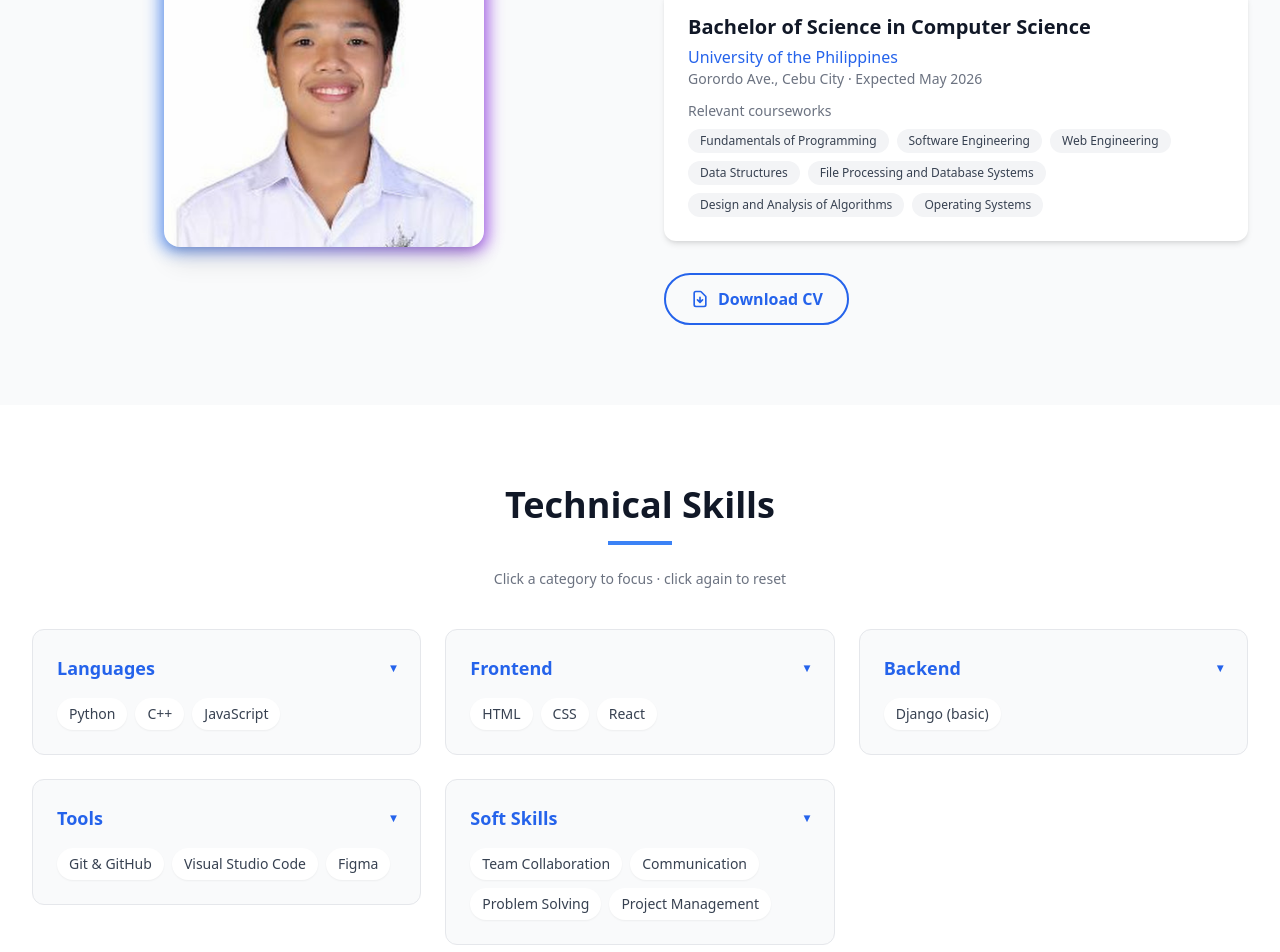
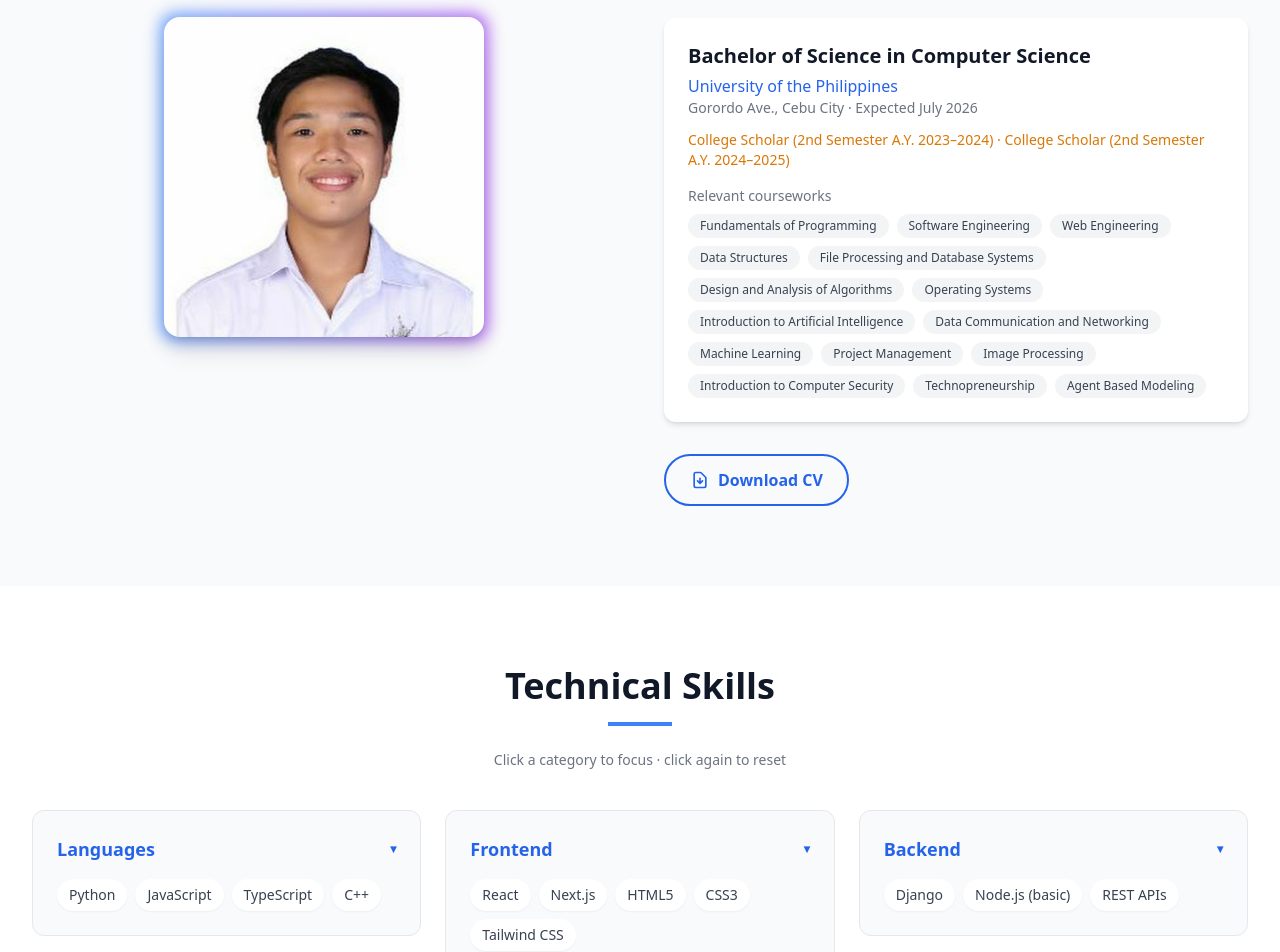
Before and after one commit to jasrulete/portfolio, a React (Vite) app: page / in a window 1280 px wide. Shown: the part 1220-2172 px from the top of the page. Built offline with nearby package versions, Linux system fonts and the light colour scheme; no server answers.

Commit message:
updated overall

```diff
--- a/index.html
+++ b/index.html
@@ -6,7 +6,7 @@
     <meta name="viewport" content="width=device-width, initial-scale=1.0" />
     <meta
       name="description"
-      content="Jeric Ashley S. Rulete — BS Computer Science student at UP Cebu. Portfolio showcasing web development, Python projects, and academic work."
+      content="Jeric Ashley S. Rulete — Full-stack developer and BS Computer Science student at UP Cebu. Portfolio showcasing React, Next.js, Python, and ML projects."
     />
     <title>Jeric Rulete | Portfolio</title>
   </head>
--- a/src/components/about-section.tsx
+++ b/src/components/about-section.tsx
@@ -51,8 +51,8 @@ function AboutGrid({
       <ScrollReveal direction="right" delay={150}>
         <div>
           <p className="text-lg text-gray-600 dark:text-gray-300 leading-relaxed mb-6">
-            {profile.tagline} I enjoy turning ideas into polished software—from
-            coursework and personal projects to real-world operations.
+            {profile.tagline} I enjoy transforming ideas into functional systems
+            through clean code, problem-solving, and continuous learning.
           </p>
 
           <div className="bg-white dark:bg-gray-800 rounded-xl p-6 shadow-md hover:shadow-lg transition-shadow duration-300">
@@ -63,9 +63,9 @@ function AboutGrid({
             <p className="text-gray-500 dark:text-gray-400 text-sm mb-3">
               {education.campus} · {education.expected}
             </p>
-            {/* <p className="text-sm font-medium text-amber-600 dark:text-amber-400 mb-4">
+            <p className="text-sm font-medium text-amber-600 dark:text-amber-400 mb-4">
               {education.honors}
-            </p> */}
+            </p>
             <p className="text-sm text-gray-500 dark:text-gray-400 mb-2">
               Relevant courseworks
             </p>
--- a/src/components/projects-section.tsx
+++ b/src/components/projects-section.tsx
@@ -73,10 +73,21 @@ export default function Projects() {
                   <div className="p-6 flex flex-col flex-grow">
                     <p className="text-sm text-blue-600 dark:text-blue-400 font-medium mb-1">
                       {project.period}
+                      {"subtitle" in project && project.subtitle && (
+                        <span className="text-gray-500 dark:text-gray-400 font-normal">
+                          {" "}
+                          · {project.subtitle}
+                        </span>
+                      )}
                     </p>
                     <h3 className="text-xl font-bold mb-2 group-hover:text-blue-600 dark:group-hover:text-blue-400 transition-colors">
                       {project.title}
                     </h3>
+                    {"inProgress" in project && project.inProgress && (
+                      <span className="inline-block text-xs font-semibold px-2.5 py-0.5 rounded-full bg-amber-100 dark:bg-amber-900/40 text-amber-800 dark:text-amber-200 mb-2">
+                        In Progress
+                      </span>
+                    )}
                     <p className="text-gray-600 dark:text-gray-300 mb-4 flex-grow">
                       {project.description}
                     </p>
@@ -113,8 +124,20 @@ function ProjectLinks({
 }: {
   project: (typeof profile.projects)[number];
 }) {
+  const hasGithub = "github" in project && Boolean(project.github);
+  const hasDemo = "demo" in project && Boolean(project.demo);
+
+  if (!hasGithub && !hasDemo) {
     return (
-    <div className="flex gap-6">
+      <p className="text-sm text-gray-400 dark:text-gray-500 italic">
+        Links coming soon
+      </p>
+    );
+  }
+
+  return (
+    <div className="flex gap-6 flex-wrap">
+      {hasGithub && (
         <a
           href={project.github}
           className="flex items-center text-gray-700 dark:text-gray-300 hover:text-blue-500 dark:hover:text-blue-400 transition-colors hover:translate-x-1"
@@ -124,7 +147,8 @@ function ProjectLinks({
           <GithubIcon />
           Code
         </a>
-      {"demo" in project && project.demo && (
+      )}
+      {hasDemo && (
         <a
           href={project.demo}
           className="flex items-center text-gray-700 dark:text-gray-300 hover:text-blue-500 dark:hover:text-blue-400 transition-colors hover:translate-x-1"
--- a/src/data/profile.ts
+++ b/src/data/profile.ts
@@ -3,21 +3,21 @@ export const profile = {
   shortName: "Jeric Rulete",
   title: "BS Computer Science · University of the Philippines Cebu",
   tagline:
-    "Computer science student building responsive web apps, games, and tools with Python and React.",
+    "Full-stack developer and CS student building scalable web apps, AI-powered tools, and interactive experiences with React, Next.js, TypeScript, and Python.",
   roles: [
+    "Full-Stack Developer",
     "Web Developer",
-    "Python Developer",
+    "ML Enthusiast",
     "CS Student",
-    "Problem Solver",
   ] as const,
-  projectFilters: ["All", "Web", "Python", "Desktop"] as const,
+  projectFilters: ["All", "Web", "Python", "ML", "Desktop"] as const,
   email: "jsrulete@up.edu.ph",
   personalEmail: "rulete.jeric@gmail.com",
   /** Inbox for the Get In Touch form (Web3Forms delivers to the email tied to your access key). */
   formEmail: "rulete.jeric@gmail.com",
   phone: "+63 927 763 7156",
   location: "Cebu City, Philippines",
-  expectedGraduation: "May 2026",
+  expectedGraduation: "July 2026",
   github: "https://github.com/jasrulete",
   portfolio: "https://jasrulete.github.io/portfolio/",
   cvUrl: `${import.meta.env.BASE_URL}Jeric-Rulete-CV.pdf`,
@@ -25,8 +25,9 @@ export const profile = {
     school: "University of the Philippines",
     campus: "Gorordo Ave., Cebu City",
     degree: "Bachelor of Science in Computer Science",
-    expected: "Expected May 2026",
-    // honors: "College Scholar (2nd Semester A.Y. 2023–2024)",
+    expected: "Expected July 2026",
+    honors:
+      "College Scholar (2nd Semester A.Y. 2023–2024) · College Scholar (2nd Semester A.Y. 2024–2025)",
     coursework: [
       "Fundamentals of Programming",
       "Software Engineering",
@@ -35,48 +36,132 @@ export const profile = {
       "File Processing and Database Systems",
       "Design and Analysis of Algorithms",
       "Operating Systems",
+      "Introduction to Artificial Intelligence",
+      "Data Communication and Networking",
+      "Machine Learning",
+      "Project Management",
+      "Image Processing",
+      "Introduction to Computer Security",
+      "Technopreneurship",
+      "Agent Based Modeling",
     ],
   },
   skillGroups: [
     {
       title: "Languages",
-      items: ["Python", "C++", "JavaScript"],
+      items: ["Python", "JavaScript", "TypeScript", "C++"],
     },
     {
       title: "Frontend",
-      items: ["HTML", "CSS", "React"],
+      items: ["React", "Next.js", "HTML5", "CSS3", "Tailwind CSS"],
     },
     {
       title: "Backend",
-      items: ["Django (basic)"],
+      items: ["Django", "Node.js (basic)", "REST APIs"],
     },
     {
-      title: "Tools",
-      items: ["Git & GitHub", "Visual Studio Code", "Figma"],
+      title: "Databases",
+      items: ["MongoDB", "Prisma", "Supabase"],
     },
     {
-      title: "Soft Skills",
+      title: "Tools & Platforms",
+      items: ["Git", "GitHub", "Vercel", "Cloudinary", "Figma", "VS Code"],
+    },
+    {
+      title: "Concepts",
       items: [
-        "Team Collaboration",
-        "Communication",
-        "Problem Solving",
-        "Project Management",
+        "Machine Learning",
+        "NLP",
+        "Authentication Systems",
+        "Database Design",
+        "Responsive Web Design",
       ],
     },
   ],
   projects: [
     {
+      title: "Context-Aware Edge Security Framework",
+      subtitle: "Special Project · In Progress",
+      period: "November 2025 – Present",
+      description:
+        "Designing a context-aware edge security framework for smart home IoT using lightweight ML, adaptive AES/ChaCha20 switching, and M/M/4 queueing models—evaluated via MRT, detection accuracy, energy use, and APJ.",
+      tags: [
+        "Python",
+        "Machine Learning",
+        "IoT Security",
+        "Edge Computing",
+      ],
+      category: "ML",
+      inProgress: true,
+    },
+    {
+      title: "Sportal",
+      subtitle: "Academic Project",
+      period: "June 2025",
+      description:
+        "Next.js tournament platform with MongoDB/Prisma, NextAuth, organizer dashboards, automated brackets (round-robin & single-elimination), Cloudinary uploads, and Leaflet venue maps.",
+      tags: [
+        "Next.js",
+        "TypeScript",
+        "Prisma",
+        "MongoDB",
+        "NextAuth",
+        "Tailwind CSS",
+      ],
+      github: "https://github.com/jasrulete/sportal",
+      demo: "https://sportal-10.vercel.app",
+      category: "Web",
+    },
+    {
+      title: "Chedula",
+      subtitle: "Academic Project · Frontend",
+      period: "June 2025",
+      description:
+        "Next.js 14 app with Supabase auth, multi-step business onboarding, WebSocket AI chat for appointments, and dashboard modules for calendar, CRM, services, and public booking links.",
+      tags: [
+        "Next.js",
+        "TypeScript",
+        "Supabase",
+        "WebSockets",
+        "Zustand",
+        "shadcn/ui",
+      ],
+      category: "Web",
+    },
+    {
+      title: "Toxic Comment Detector",
+      subtitle: "Academic Project",
+      period: "February 2025",
+      description:
+        "Binary classifiers on the Jigsaw Toxic Comment dataset with NLTK preprocessing, TF-IDF features, and Streamlit deployment with confidence scores.",
+      tags: ["Python", "scikit-learn", "NLTK", "Streamlit", "NLP"],
+      github: "https://github.com/jasrulete/toxic-comment-detector",
+      category: "ML",
+    },
+    {
+      title: "Minna no Nihongo",
+      subtitle: "Academic Project",
+      period: "May 2025",
+      description:
+        "React/Vite PWA with 8 textbook chapters, ~440 vocabulary entries, quiz modes, hiragana practice, streak tracking, and Web Speech API pronunciation—deployed on Netlify.",
+      tags: ["React", "Vite", "Tailwind CSS", "PWA", "Zustand"],
+      demo: "https://minna-no-nihongo.netlify.app/",
+      category: "Web",
+    },
+    {
       title: "Portfolio Website",
+      subtitle: "Academic Project",
       period: "April 2025 – Present",
       description:
-        "Responsive portfolio built with React and Tailwind CSS, featuring dark/light mode and an interactive project grid with GitHub links.",
-      tags: ["React", "HTML", "CSS", "Tailwind CSS"],
+        "Responsive React portfolio with dark/light mode, interactive project grid, GitHub links, and live demos—built with Tailwind CSS and optimized for mobile.",
+      tags: ["React", "TypeScript", "Tailwind CSS", "Vite"],
       github: "https://github.com/jasrulete/portfolio",
       demo: "https://jasrulete.github.io/portfolio/",
       category: "Web",
     },
     {
       title: "Dungeon Descent",
+      subtitle: "Academic Project",
       period: "April 2024",
       description:
         "Turn-based RPG in Python with strategic combat, character progression, and dungeon floors of increasing difficulty.",
@@ -86,18 +171,21 @@ export const profile = {
     },
     {
       title: "BudgetWise",
+      subtitle: "Academic Project",
       period: "April 2025",
       description:
-        "Personal finance app for tracking income and expenses with budget visualization and an intuitive dashboard.",
+        "Personal finance app for expense tracking, income management, and budget visualization with an intuitive dashboard.",
       tags: ["HTML", "CSS", "JavaScript", "Python"],
       github: "https://github.com/jasrulete/finance-app",
+      demo: "https://finance-app-three-virid.vercel.app",
       category: "Web",
     },
     {
       title: "HoneyOS",
-      period: "March 2025",
+      subtitle: "Academic Project",
+      period: "May 2025",
       description:
-        "Web-based OS interface with a hexagonal UI, text editor, file explorer, camera, music player, and window management via Neutralino.js.",
+        "Web-based OS interface with hexagonal UI, text editor, file explorer, camera, music player, and window management via Neutralino.js.",
       tags: ["HTML", "CSS", "JavaScript", "Neutralino"],
       github: "https://github.com/jasrulete/CMSC-125-HoneyOS",
       category: "Desktop",
@@ -105,18 +193,29 @@ export const profile = {
   ],
   experience: [
     {
+      title: "Asset Management Specialist Intern",
+      org: "Lexmark · Samar Loop, Cebu City",
+      period: "June 2025 – January 2026",
+      highlights: [
+        "Assisted in asset inventory tracking and documentation for enterprise hardware and IT resources",
+        "Coordinated with internal teams to maintain accurate asset records and lifecycle updates",
+        "Supported operational workflows and reporting within the asset management department",
+      ],
+    },
+    {
       title: "Volunteer Work",
       org: "Various Events & Organizations",
-      period: "2022 – 2024",
+      period: "2022 – Present",
       highlights: [
-        "Runner and registration team for MSG 2022–2024; manpower volunteer for MSG 2024",
-        "Technical volunteer for Mx. Komsai 2023–2024 and Geeks on a Beach 2024",
-        "Lighting technician for school events; security & sanitation volunteer at Otakufest 2025",
+        "Runner, MSG 2023; registration team, MSG 2022 & MSG 2024; manpower volunteer, MSG 2024 & MSG 2026",
+        "Volunteer, Geeks on a Beach 2024; technical volunteer, Mx. Komsai 2023–2025",
+        "Lighting technician, school events 2024–2025; security & sanitation volunteer, Otakufest 2025",
+        "Talents volunteer, Otakufest 2026",
       ],
     },
     {
       title: "Manager & Operations Support",
-      org: "Family Rice Trading Business",
+      org: "Family Business – Rice Trading",
       period: "High School – Present",
       highlights: [
         "Managed daily operations, inventory tracking, and customer relations",
```
Also changed, not shown: src/assets/sportal_logo.webp (added), 1 other file (tests, documents, lock files or other folders). Lines whose indentation alone changed are shown as unchanged.
